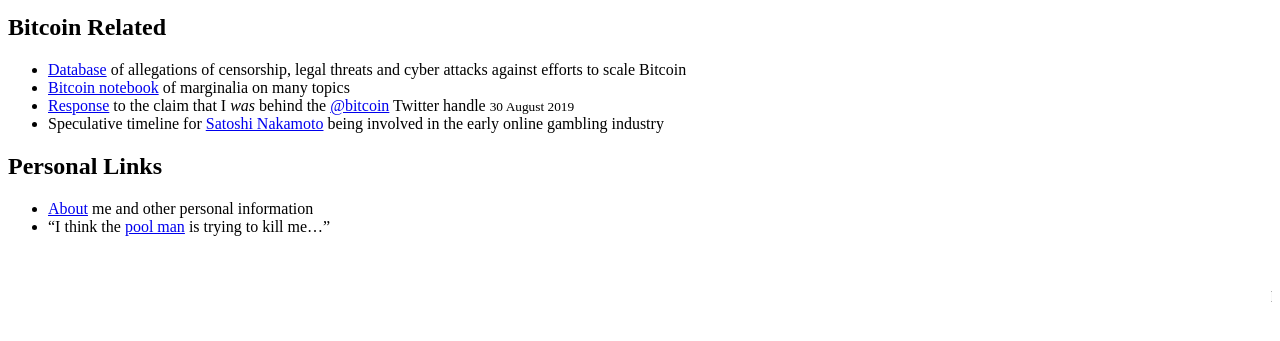
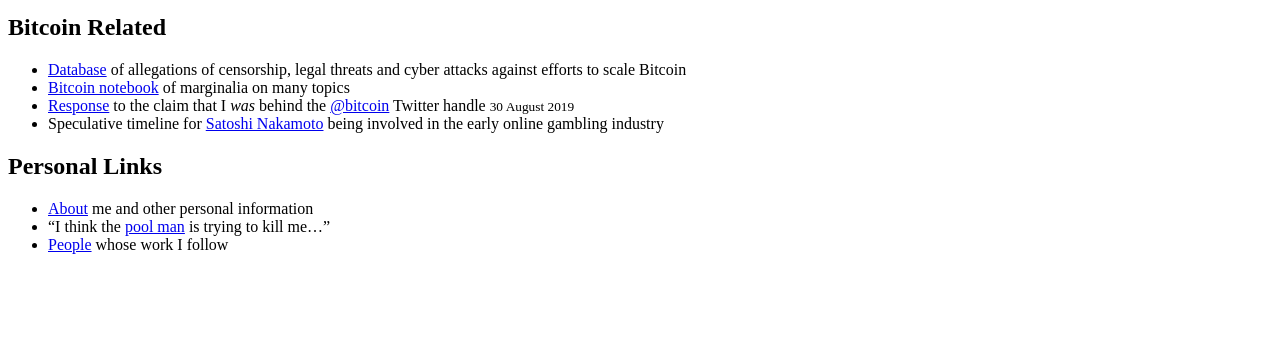
Before and after one commit to makgill/deryk, a Jekyll site: the page built from test.md, in a window 1280 px wide, cut to the strip 315-656 px from the top of the page. Built offline with Jekyll 4.4.1, drawn with Linux system fonts in a browser that asks for light colours.

Commit message:
Update test.md

```diff
--- a/test.md
+++ b/test.md
@@ -22,3 +22,4 @@
 
 - [About](/) me and other personal information
 - "I think the [pool man](/) is trying to kill me..."
+- [People](/) whose work I follow
```
